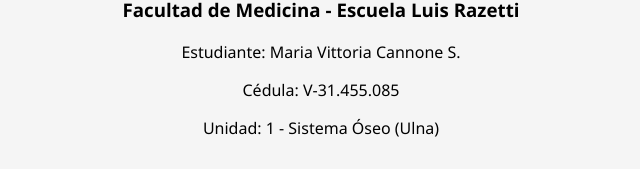
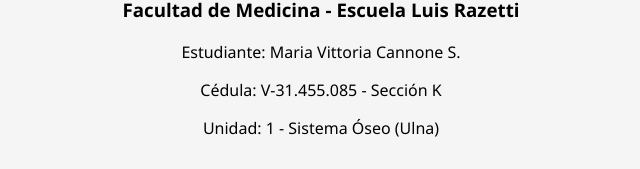
Before and after one commit to leoaristizabal/juegoulnamariacannone, a React (Vite) app: page / in a window 1280 px wide. Shown: the part 179-348 px from the top of the page, without its empty margins (319-959 px from the left). Built offline with nearby package versions, Linux system fonts and the light colour scheme.

Commit message:
add seccion K

```diff
--- a/src/App.jsx
+++ b/src/App.jsx
@@ -15,7 +15,7 @@
         <h2>Universidad Central de Venezuela</h2>
         <h3>Facultad de Medicina - Escuela Luis Razetti</h3>
         <p>Estudiante: Maria Vittoria Cannone S.</p>
-        <p>Cédula: V-31.455.085</p>
+        <p>Cédula: V-31.455.085 - Sección K</p>
         <p>Unidad: 1 - Sistema Óseo (Ulna)</p>
       </header>
     </div>
```
